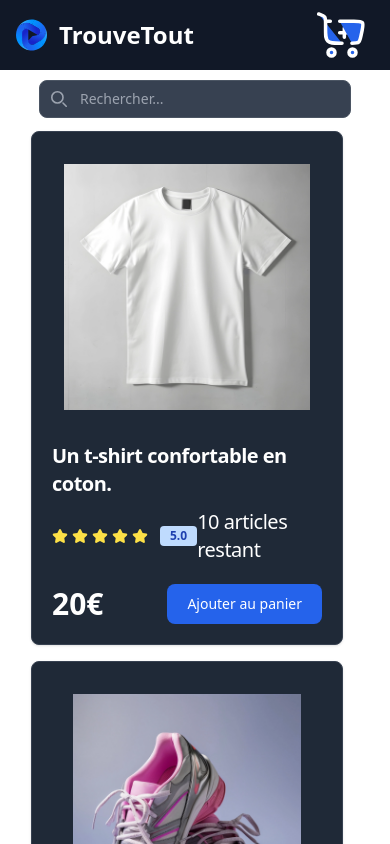
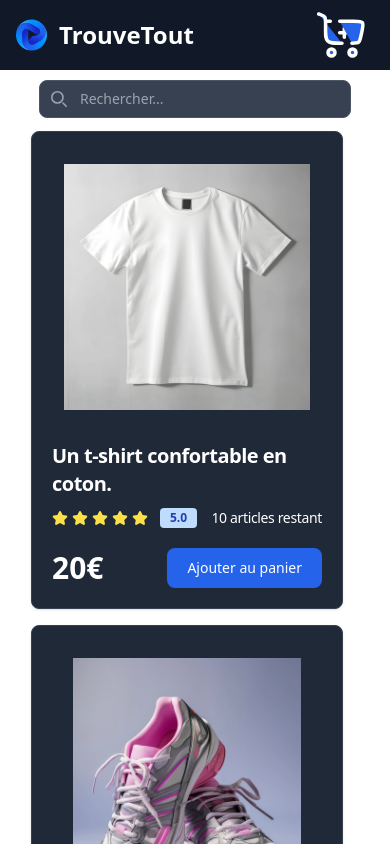
Before and after one commit to OnlyPassionCode/TINaim, a React (Vite) app: page / in a window 390 px wide. Shown: the top 844 px of the page. Built offline with nearby package versions, Linux system fonts and the light colour scheme.

Commit message:
fix responsive text stock item catalog

```diff
--- a/src/components/Catalog/Catalog.tsx
+++ b/src/components/Catalog/Catalog.tsx
@@ -36,7 +36,7 @@ function CatalogItem({item, addToCart}: CatalogItemProps){
                     <span className="text-xs font-semibold px-2.5 py-0.5 rounded bg-blue-200 text-blue-800 ms-3">5.0</span>
                 </div>
                 <div className="flex items-center mt-2.5 mb-5">
-                    <span className="text-xl tracking-tight text-white">
+                    <span className="text-sm md:text-xl tracking-tight text-white">
                     {item.getAmount() > 0
                     ? `${item.getAmount()} article${item.getAmount() > 1 ? "s" : ""} restant`
                     : <span className="text-red-900">Plus de stock</span>}
```
